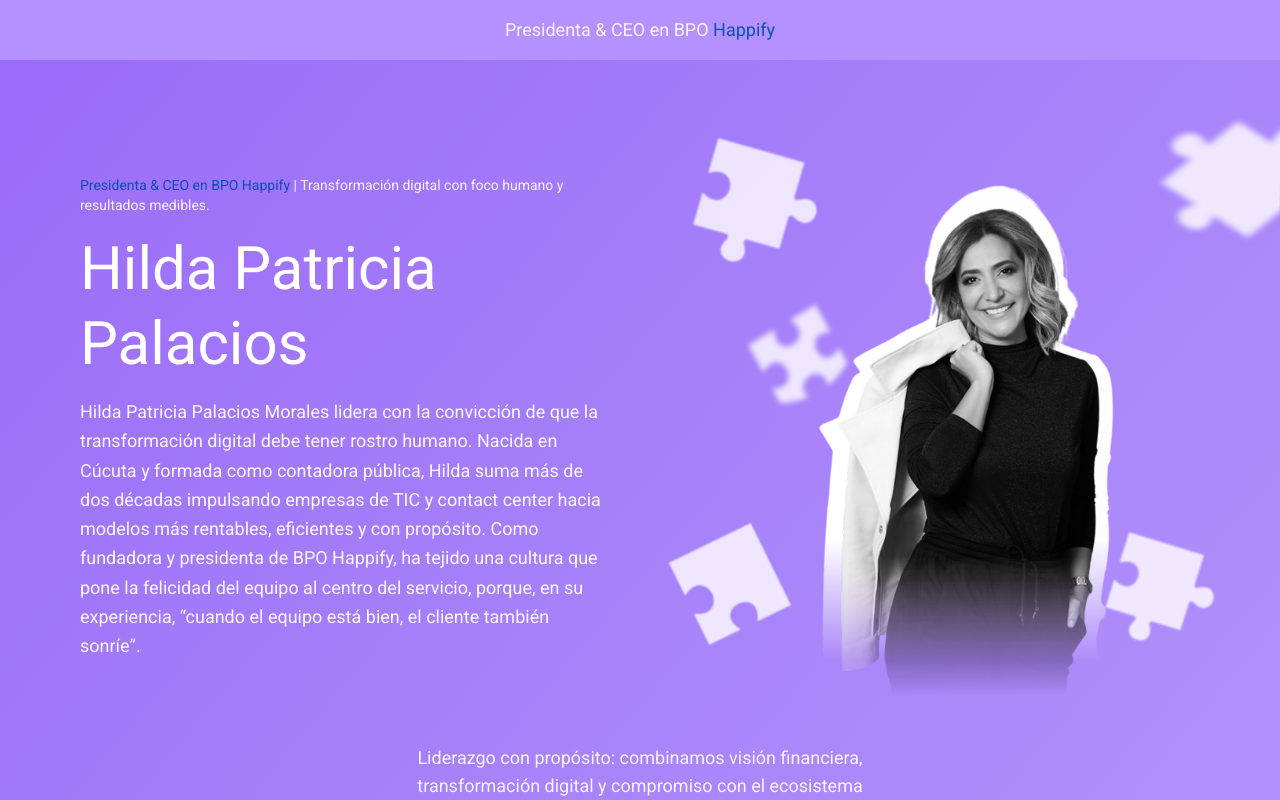
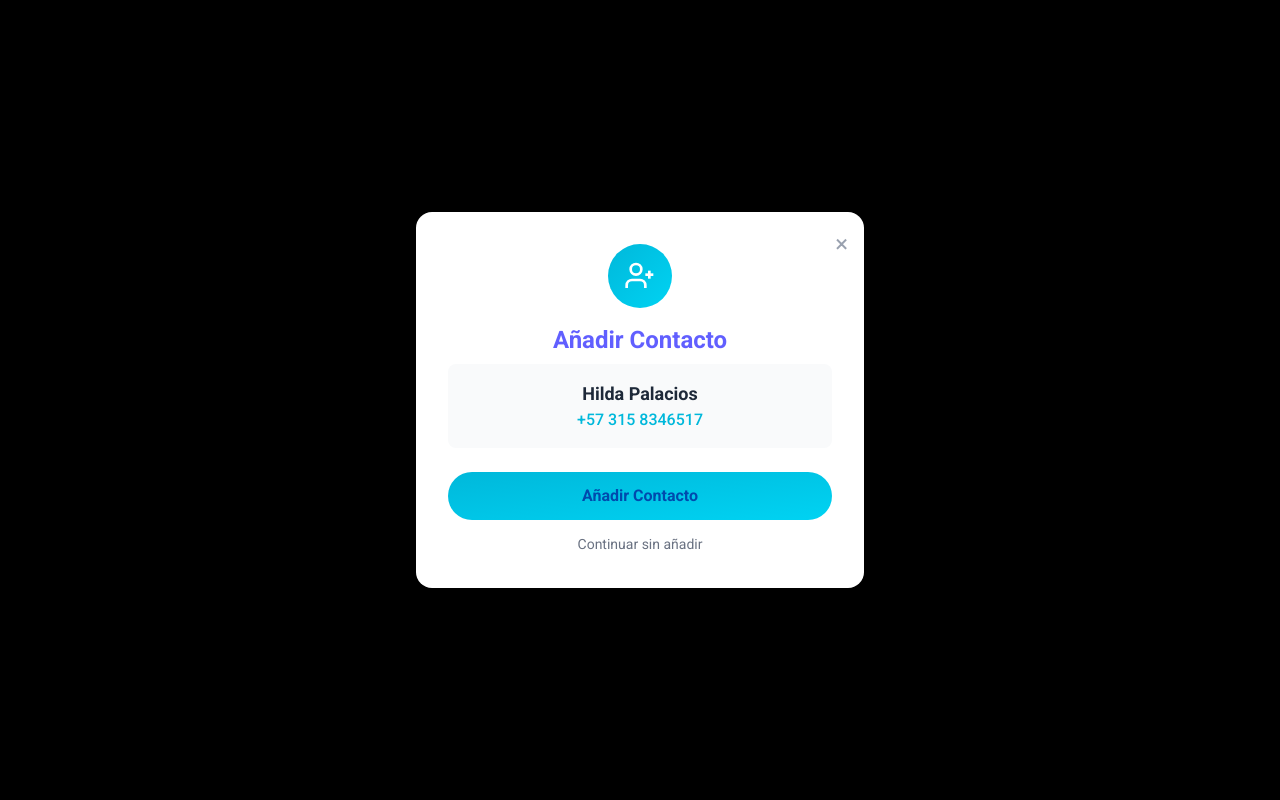
Before and after one commit to CerebiiaCompany/hilda-landing, a React (Vite) app: page / in a window 1280 px wide. Shown: the top 800 px of the page. Built offline with nearby package versions, Linux system fonts and the light colour scheme.

Commit message:
feat:add-contact

```diff
--- a/index.html
+++ b/index.html
@@ -3,7 +3,7 @@
 
 <head>
   <meta charset="UTF-8" />
-  <link rel="icon" type="image/png" href="/logoBPO.png" />
+  <link rel="icon" type="image/png" href="/Frame 38.png" />
   <meta name="viewport" content="width=device-width, initial-scale=1.0" />
   <link rel="preconnect" href="https://fonts.googleapis.com">
   <link rel="preconnect" href="https://fonts.gstatic.com" crossorigin>
--- a/src/App.tsx
+++ b/src/App.tsx
@@ -2,10 +2,12 @@ import Navbar from './components/Navbar'
 import BpoHappifySection from './components/BpoHappifySection'
 import ServicesSection from './components/ServicesSection'
 import HeroSection from './components/HeroSection'
+import AddContactModal from './components/AddContactModal'
 
 function App() {
   return (
     <div className="overflow-x-hidden">
+      <AddContactModal />
       <Navbar />
       <div className="bg-white">
         <div className="bg-gradient-to-br from-[#9b6cf8] to-[#b89dfa] rounded-b-[80px] md:rounded-b-[6%]">
--- /dev/null
+++ b/src/components/AddContactModal.tsx
@@ -0,0 +1,86 @@
+import { useState, useEffect } from 'react';
+
+export default function AddContactModal() {
+    const [isOpen, setIsOpen] = useState(false);
+
+    useEffect(() => {
+        const hasSeenModal = localStorage.getItem('hasSeenContactModal');
+        if (!hasSeenModal) {
+            setIsOpen(true);
+        }
+    }, []);
+
+    const handleAddContact = () => {
+        const vCard = `BEGIN:VCARD
+VERSION:3.0
+FN:Hilda Palacios
+TEL:+57 315 8346517
+END:VCARD`;
+
+        const blob = new Blob([vCard], { type: 'text/vcard' });
+        const url = window.URL.createObjectURL(blob);
+        const link = document.createElement('a');
+        link.href = url;
+        link.download = 'Hilda_Palacios.vcf';
+        link.click();
+        window.URL.revokeObjectURL(url);
+
+        localStorage.setItem('hasSeenContactModal', 'true');
+        setIsOpen(false);
+    };
+
+    const handleClose = () => {
+        localStorage.setItem('hasSeenContactModal', 'true');
+        setIsOpen(false);
+    };
+
+    if (!isOpen) return null;
+
+    return (
+        <div className="fixed inset-0 bg-black bg-opacity-50 flex items-center justify-center z-50 p-4">
+            <div className="bg-white rounded-2xl p-8 max-w-md w-full shadow-2xl relative">
+                <button
+                    onClick={handleClose}
+                    className="absolute top-4 right-4 text-gray-400 hover:text-gray-600 text-2xl"
+                >
+                    ×
+                </button>
+
+                <div className="text-center">
+                    <div className="w-16 h-16 bg-gradient-to-br from-cyan-500 to-cyan-400 rounded-full flex items-center justify-center mx-auto mb-4">
+                        <svg width="32" height="32" viewBox="0 0 24 24" fill="none" stroke="white" strokeWidth="2">
+                            <path d="M16 21v-2a4 4 0 0 0-4-4H6a4 4 0 0 0-4 4v2" />
+                            <circle cx="9" cy="7" r="4" />
+                            <line x1="19" y1="8" x2="19" y2="14" />
+                            <line x1="22" y1="11" x2="16" y2="11" />
+                        </svg>
+                    </div>
+
+                    <h2 className="text-2xl font-bold text-indigo-500 mb-2">
+                        Añadir Contacto
+                    </h2>
+
+                    <div className="bg-gray-50 rounded-lg p-4 mb-6">
+                        <p className="text-lg font-semibold text-gray-800">Hilda Palacios</p>
+                        <p className="text-cyan-500 font-medium">+57 315 8346517</p>
+                    </div>
+
+                    <button
+                        onClick={handleAddContact}
+                        className="bg-gradient-to-br from-cyan-500 to-cyan-400 text-white px-8 py-3 rounded-full font-semibold w-full mb-3 hover:shadow-lg transition-all duration-300"
+                        style={{ color: '#004AAD' }}
+                    >
+                        Añadir Contacto
+                    </button>
+
+                    <button
+                        onClick={handleClose}
+                        className="text-gray-500 hover:text-gray-700 text-sm"
+                    >
+                        Continuar sin añadir
+                    </button>
+                </div>
+            </div>
+        </div>
+    );
+}
--- a/src/components/ServicesSection.tsx
+++ b/src/components/ServicesSection.tsx
@@ -7,9 +7,21 @@ export default function ServicesSection() {
 
 
     const services = [
-        { image: `${import.meta.env.BASE_URL}izquierda.png`, alt: 'Servicio 1' },
-        { image: `${import.meta.env.BASE_URL}medio.png`, alt: 'Servicio 2' },
-        { image: `${import.meta.env.BASE_URL}derecha.png`, alt: 'Servicio 3' }
+        {
+            image: `${import.meta.env.BASE_URL}izquierda.png`,
+            alt: 'Servicio 1',
+            text: 'Agentes felices; menor rotación y mejor CSAT.'
+        },
+        {
+            image: `${import.meta.env.BASE_URL}medio.png`,
+            alt: 'Servicio 2',
+            text: 'Automatización con sentido; +65% de agendamientos automáticos.'
+        },
+        {
+            image: `${import.meta.env.BASE_URL}derecha.png`,
+            alt: 'Servicio 3',
+            text: 'Implementación sin fricción; piloto en semanas.'
+        }
     ];
 
     const handlePrev = () => {
@@ -46,13 +58,12 @@ export default function ServicesSection() {
 
                 <div className="max-w-6xl mx-auto text-center relative z-20">
                     <h2 className="text-4xl md:text-5xl font-bold text-indigo-500 mb-4 leading-tight relative z-20">
-                        Lorem ipsum dolor sit amet, consectetur<br />
-                        adipiscing <span className="text-cyan-400">elit</span>
+                        CONTACT CENTER <span className="text-cyan-400">elit</span>
                     </h2>
                     <p className="text-lg text-gray-800 mb-4 relative z-20">Lorem ipsum dolor sit amet, consectetur adipiscing</p>
 
                     <button className="bg-gradient-to-br from-cyan-500 to-cyan-400 border-none px-8 md:px-16 py-4 text-base font-semibold rounded-full cursor-pointer mb-16 shadow-lg shadow-cyan-500/30 hover:-translate-y-0.5 hover:shadow-xl transition-all duration-300 w-auto max-w-sm md:max-w-lg mx-auto whitespace-nowrap relative z-20" style={{ color: '#004AAD' }}>
-                        CONOCE NUESTROS SERVICIOS
+                        WEB DE HAPPY
                     </button>
 
                     <div className="md:hidden relative py-8 flex items-center justify-center gap-4 z-20">
@@ -61,7 +72,7 @@ export default function ServicesSection() {
                         <div className="rounded-2xl p-10 w-full max-w-sm min-h-[280px] flex flex-col items-center gap-6 border-2 border-purple-300 shadow-xl transition-all duration-600 ease-out relative z-20" style={{ backgroundColor: 'rgba(230, 220, 250, 0.5)' }}>
                             <img src={services[currentIndex].image} alt={services[currentIndex].alt} className="w-20 h-20 object-contain" />
                             <p className="text-sm leading-relaxed text-gray-700 text-center m-0">
-                                Lorem ipsum dolor sit amet, consectetur adipiscing elit, sed do eiusmod tempor incididunt ut labore et dolore magna
+                                {services[currentIndex].text}
                             </p>
                         </div>
 
@@ -74,21 +85,21 @@ export default function ServicesSection() {
                         <div className="rounded-2xl p-10 w-72 min-h-[280px] flex flex-col items-center gap-6 border-2 border-purple-300 opacity-70 scale-90 hover:scale-95 transition-all duration-600 ease-out" style={{ backgroundColor: 'rgba(230, 220, 250, 0.5)' }}>
                             <img src={services[getCardIndex(-1)].image} alt={services[getCardIndex(-1)].alt} className="w-20 h-20 object-contain" />
                             <p className="text-sm leading-relaxed text-gray-700 text-center m-0">
-                                Lorem ipsum dolor sit amet, consectetur adipiscing elit, sed do eiusmod tempor incididunt ut labore et dolore magna
+                                {services[getCardIndex(-1)].text}
                             </p>
                         </div>
 
                         <div className="rounded-2xl p-10 w-72 min-h-[280px] flex flex-col items-center gap-6 border-2 border-purple-300 shadow-xl transition-all duration-600 ease-out hover:scale-105" style={{ backgroundColor: 'rgba(230, 220, 250, 0.5)' }}>
                             <img src={services[currentIndex].image} alt={services[currentIndex].alt} className="w-20 h-20 object-contain" />
                             <p className="text-sm leading-relaxed text-gray-700 text-center m-0">
-                                Lorem ipsum dolor sit amet, consectetur adipiscing elit, sed do eiusmod tempor incididunt ut labore et dolore magna
+                                {services[currentIndex].text}
                             </p>
                         </div>
 
                         <div className="rounded-2xl p-10 w-72 min-h-[280px] flex flex-col items-center gap-6 border-2 border-purple-300 opacity-70 scale-90 hover:scale-95 transition-all duration-600 ease-out" style={{ backgroundColor: 'rgba(230, 220, 250, 0.5)' }}>
                             <img src={services[getCardIndex(1)].image} alt={services[getCardIndex(1)].alt} className="w-20 h-20 object-contain" />
                             <p className="text-sm leading-relaxed text-gray-700 text-center m-0">
-                                Lorem ipsum dolor sit amet, consectetur adipiscing elit, sed do eiusmod tempor incididunt ut labore et dolore magna
+                                {services[getCardIndex(1)].text}
                             </p>
                         </div>
 
```
